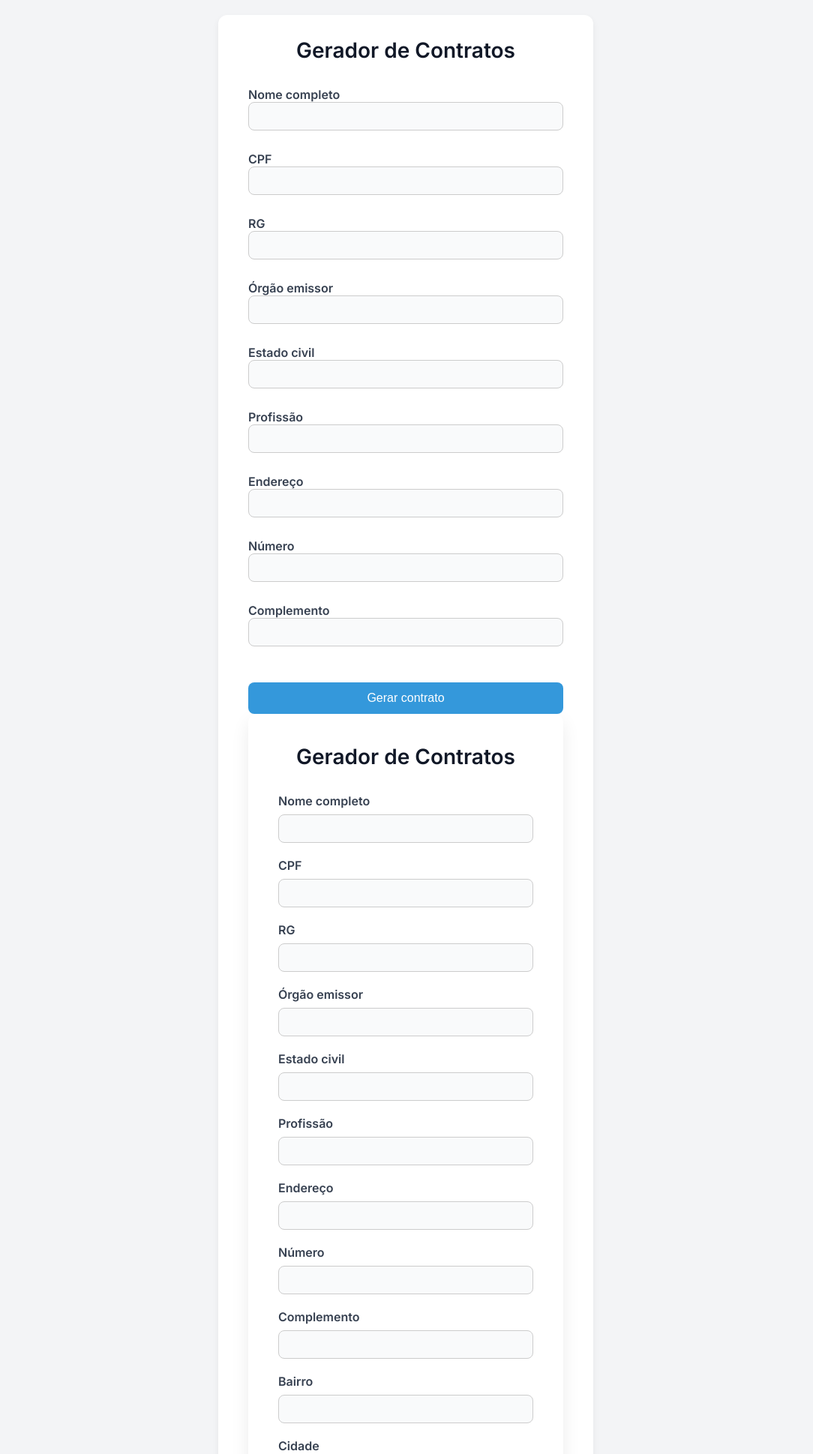
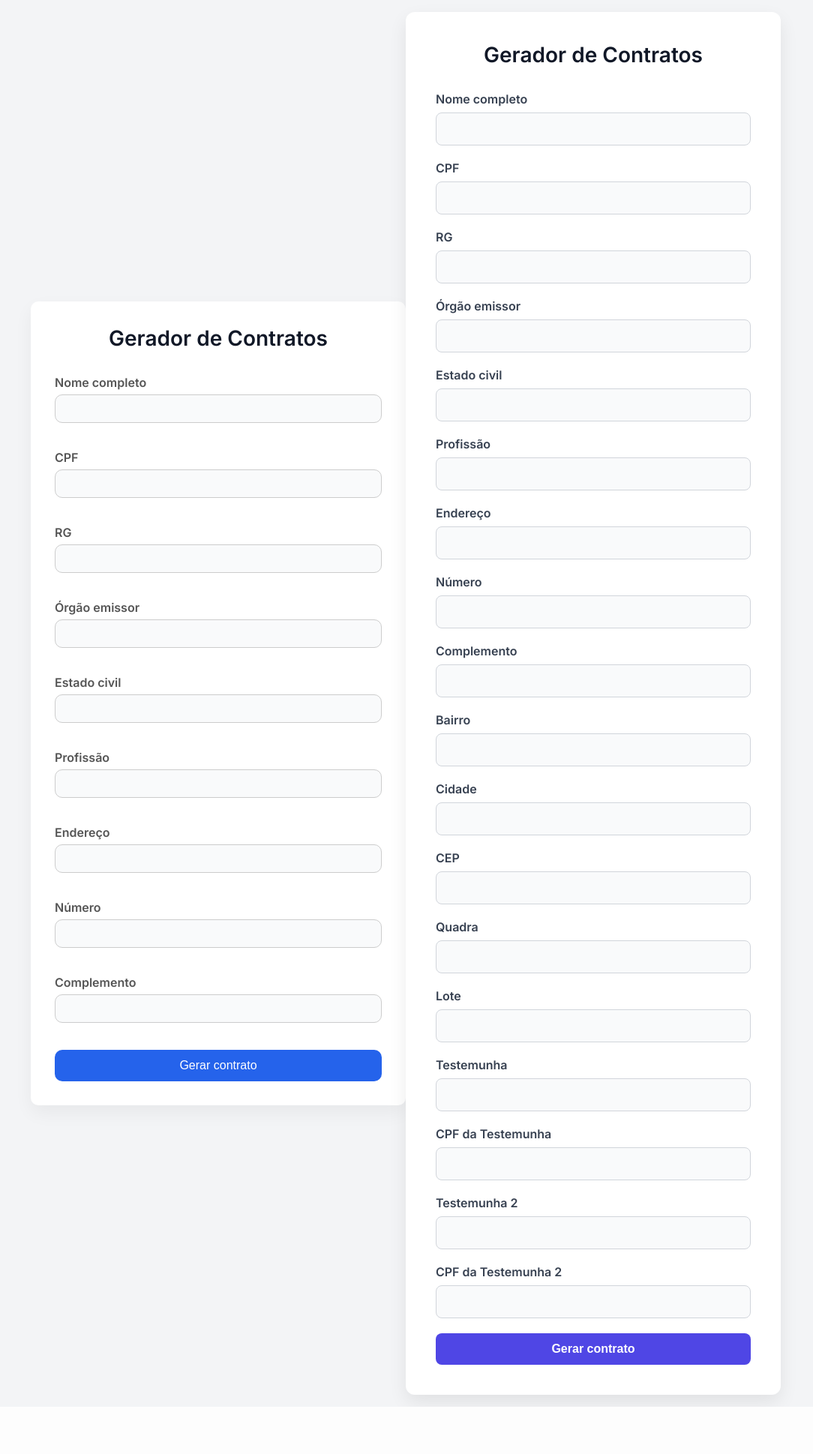
Before and after one commit to borgesr18/contratovitorino, a Flask app: page / in a window 1280 px wide. Shown: the top 1939 px of the page at 75% size, without its empty margins (99-1183 px from the left). After the commit the page ends 1876 px from the top, so only its background shows below. Run offline with Flask 3, Linux system fonts and the light colour scheme.

Commit message:
Revamp HTML form with modern layout

```diff
--- a/templates/form.html
+++ b/templates/form.html
@@ -7,107 +7,125 @@
     <link rel="preconnect" href="https://fonts.gstatic.com" crossorigin>
     <link href="https://fonts.googleapis.com/css2?family=Inter:wght@400;600&display=swap" rel="stylesheet">
     <style>
+        :root {
+            --radius: 10px;
+            --color-bg: #f3f4f6;
+            --color-surface: #fff;
+            --color-primary: #2563eb;
+            --color-primary-hover: #1e54c4;
+        }
         * {
             box-sizing: border-box;
         }
         body {
             margin: 0;
             font-family: 'Inter', sans-serif;
-            background: #f5f7fa;
+            background: var(--color-bg);
             display: flex;
+            justify-content: center;
             align-items: center;
-            justify-content: center;
             min-height: 100vh;
-            padding: 20px;
+            padding: 16px;
         }
-        .form-container {
-            background: #fff;
-            border-radius: 12px;
-            box-shadow: 0 4px 10px rgba(0,0,0,0.06);
+        .card {
+            width: 100%;
             max-width: 500px;
-            width: 100%;
-            padding: 30px 40px;
+            background: var(--color-surface);
+            border-radius: var(--radius);
+            box-shadow: 0 10px 25px rgba(0,0,0,0.05);
+            padding: 32px;
         }
         h1 {
-            margin-top: 0;
-            margin-bottom: 20px;
-            font-size: 24px;
+            margin: 0 0 24px;
+            font-size: 26px;
+            font-weight: 600;
             text-align: center;
             color: #333;
         }
-        label {
+        .field {
+            margin-bottom: 16px;
+        }
+        .field label {
             display: block;
-            margin-bottom: 12px;
+            margin-bottom: 6px;
             font-weight: 600;
-            color: #444;
+            color: #555;
         }
-        input[type="text"] {
+        .field input {
             width: 100%;
-            padding: 10px;
+            padding: 10px 12px;
             border: 1px solid #ccc;
-            border-radius: 8px;
+            border-radius: var(--radius);
             font-size: 14px;
         }
+        .status {
+            margin-bottom: 16px;
+            padding: 12px;
+            border-radius: var(--radius);
+            background: #ecfdf5;
+            color: #065f46;
+            text-align: center;
+        }
         button {
-            margin-top: 20px;
             width: 100%;
             padding: 12px;
-            background: #3498db;
+            font-size: 16px;
             color: #fff;
+            background: var(--color-primary);
             border: none;
-            border-radius: 8px;
-            font-size: 16px;
+            border-radius: var(--radius);
             cursor: pointer;
             transition: background 0.2s ease, transform 0.2s ease;
         }
         button:hover {
-            background: #2c82c9;
+            background: var(--color-primary-hover);
             transform: translateY(-2px);
-        }
-        .status {
-            text-align: center;
-            padding: 10px;
-            border-radius: 8px;
-            background: #eaf7ff;
-            color: #1a78c2;
-            margin-bottom: 20px;
         }
     </style>
 </head>
 <body>
-<div class="form-container">
+<main class="card">
     <h1>Gerador de Contratos</h1>
-    {% if status %}<p class="status">{{ status }}</p>{% endif %}
+    {% if status %}<div class="status">{{ status }}</div>{% endif %}
     <form method="post" action="/">
-        <label>Nome completo
-            <input type="text" name="Comprador" required>
-        </label>
-        <label>CPF
-            <input type="text" name="CPF" required>
-        </label>
-        <label>RG
-            <input type="text" name="RG" required>
-        </label>
-        <label>Órgão emissor
-            <input type="text" name="Emissor" required>
-        </label>
-        <label>Estado civil
-            <input type="text" name="EstadoCivil" required>
-        </label>
-        <label>Profissão
-            <input type="text" name="Profissao" required>
-        </label>
-        <label>Endereço
-            <input type="text" name="Endereco" required>
-        </label>
-        <label>Número
-            <input type="text" name="Numero" required>
-        </label>
-        <label>Complemento
-            <input type="text" name="Complemento" required>
-        </label>
+        <div class="field">
+            <label for="Comprador">Nome completo</label>
+            <input id="Comprador" name="Comprador" type="text" required>
+        </div>
+        <div class="field">
+            <label for="CPF">CPF</label>
+            <input id="CPF" name="CPF" type="text" required>
+        </div>
+        <div class="field">
+            <label for="RG">RG</label>
+            <input id="RG" name="RG" type="text" required>
+        </div>
+        <div class="field">
+            <label for="Emissor">Órgão emissor</label>
+            <input id="Emissor" name="Emissor" type="text" required>
+        </div>
+        <div class="field">
+            <label for="EstadoCivil">Estado civil</label>
+            <input id="EstadoCivil" name="EstadoCivil" type="text" required>
+        </div>
+        <div class="field">
+            <label for="Profissao">Profissão</label>
+            <input id="Profissao" name="Profissao" type="text" required>
+        </div>
+        <div class="field">
+            <label for="Endereco">Endereço</label>
+            <input id="Endereco" name="Endereco" type="text" required>
+        </div>
+        <div class="field">
+            <label for="Numero">Número</label>
+            <input id="Numero" name="Numero" type="text" required>
+        </div>
+        <div class="field">
+            <label for="Complemento">Complemento</label>
+            <input id="Complemento" name="Complemento" type="text" required>
+        </div>
         <button type="submit">Gerar contrato</button>
-  <meta charset="UTF-8">
+</main>
   <meta name="viewport" content="width=device-width, initial-scale=1.0">
   <title>Gerador de Contratos</title>
   <link href="https://fonts.googleapis.com/css2?family=Inter:wght@400;600&display=swap" rel="stylesheet">
```
